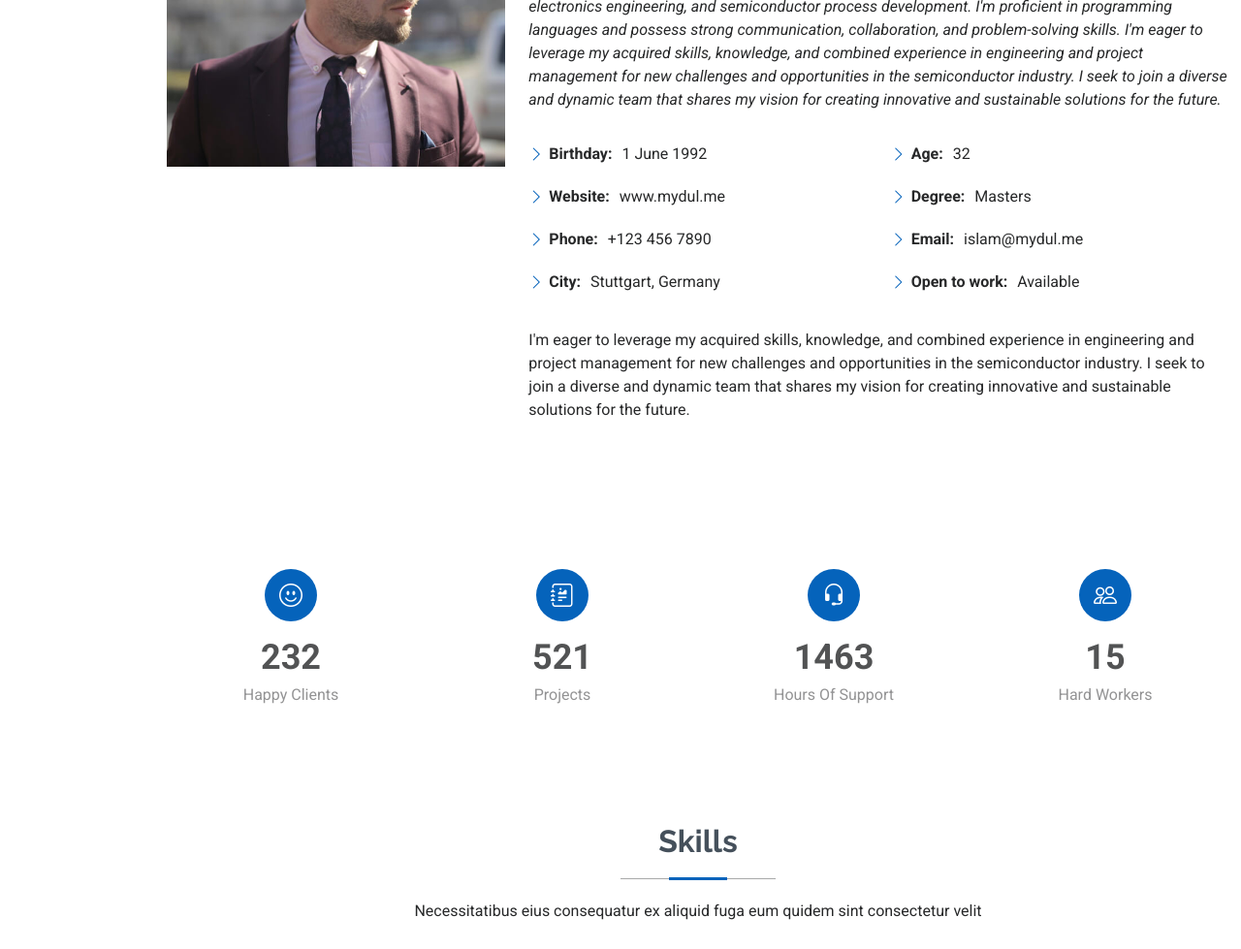
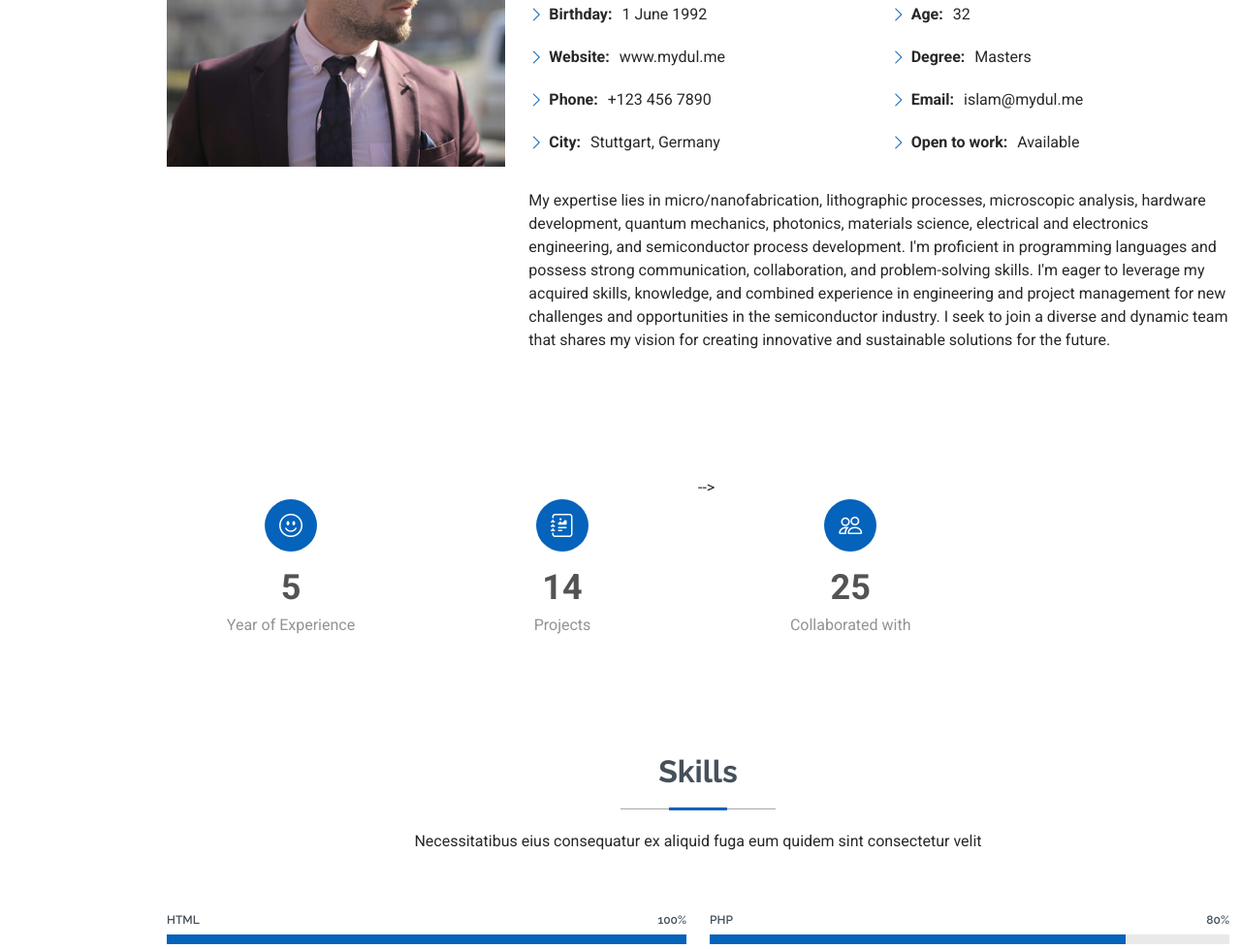
Before and after one commit to mydul/islam, a plain HTML site: page index.html in a window 1280 px wide. Shown: the part 1224-2203 px from the top of the page at 97% size. Drawn offline with nearby package versions, Linux system fonts and the light colour scheme; animation ran at ten frames a second.

Commit message:
Update index.html

```diff
--- a/index.html
+++ b/index.html
@@ -97,7 +97,7 @@
           <div class="col-lg-8 content">
             <h2>Project Manager and Nanotech Engineer</h2>
             <p class="fst-italic py-3">
-              I currently work as a Project Manager in Research and Development at Magnetic Sense, a global leader in intelligent sensor solutions. In this role, I lead projects, manage risk and change, implement agile methodologies, and oversee systems engineering and testing. I also foster strategic thinking and continuous innovation. My expertise lies in micro/nanofabrication, lithographic processes, microscopic analysis, hardware development, quantum mechanics, photonics, materials science, electrical and electronics engineering, and semiconductor process development. I'm proficient in programming languages and possess strong communication, collaboration, and problem-solving skills. I'm eager to leverage my acquired skills, knowledge, and combined experience in engineering and project management for new challenges and opportunities in the semiconductor industry. I seek to join a diverse and dynamic team that shares my vision for creating innovative and sustainable solutions for the future.
+              I currently work as a Project Manager in Research and Development at Magnetic Sense, a global leader in intelligent sensor solutions. In this role, I lead projects, manage risk and change, implement agile methodologies, and oversee systems engineering and testing. I also foster strategic thinking and continuous innovation.
             </p>
             <div class="row">
               <div class="col-lg-6">
@@ -118,7 +118,7 @@
               </div>
             </div>
             <p class="py-3">
-              I'm eager to leverage my acquired skills, knowledge, and combined experience in engineering and project management for new challenges and opportunities in the semiconductor industry. I seek to join a diverse and dynamic team that shares my vision for creating innovative and sustainable solutions for the future.
+              My expertise lies in micro/nanofabrication, lithographic processes, microscopic analysis, hardware development, quantum mechanics, photonics, materials science, electrical and electronics engineering, and semiconductor process development. I'm proficient in programming languages and possess strong communication, collaboration, and problem-solving skills. I'm eager to leverage my acquired skills, knowledge, and combined experience in engineering and project management for new challenges and opportunities in the semiconductor industry. I seek to join a diverse and dynamic team that shares my vision for creating innovative and sustainable solutions for the future.
             </p>
           </div>
         </div>
@@ -137,19 +137,19 @@
           <div class="col-lg-3 col-md-6 d-flex flex-column align-items-center">
             <i class="bi bi-emoji-smile"></i>
             <div class="stats-item">
-              <span data-purecounter-start="0" data-purecounter-end="232" data-purecounter-duration="1" class="purecounter"></span>
-              <p>Happy Clients</p>
+              <span data-purecounter-start="0" data-purecounter-end="5" data-purecounter-duration="1" class="purecounter"></span>
+              <p>Year of Experience</p>
             </div>
           </div><!-- End Stats Item -->
 
           <div class="col-lg-3 col-md-6 d-flex flex-column align-items-center">
             <i class="bi bi-journal-richtext"></i>
             <div class="stats-item">
-              <span data-purecounter-start="0" data-purecounter-end="521" data-purecounter-duration="1" class="purecounter"></span>
+              <span data-purecounter-start="0" data-purecounter-end="14" data-purecounter-duration="1" class="purecounter"></span>
               <p>Projects</p>
             </div>
           </div><!-- End Stats Item -->
-
+<!--
           <div class="col-lg-3 col-md-6 d-flex flex-column align-items-center">
             <i class="bi bi-headset"></i>
             <div class="stats-item">
@@ -157,12 +157,12 @@
               <p>Hours Of Support</p>
             </div>
           </div><!-- End Stats Item -->
-
+ -->
           <div class="col-lg-3 col-md-6 d-flex flex-column align-items-center">
             <i class="bi bi-people"></i>
             <div class="stats-item">
-              <span data-purecounter-start="0" data-purecounter-end="15" data-purecounter-duration="1" class="purecounter"></span>
-              <p>Hard Workers</p>
+              <span data-purecounter-start="0" data-purecounter-end="25" data-purecounter-duration="1" class="purecounter"></span>
+              <p>Collaborated with</p>
             </div>
           </div><!-- End Stats Item -->
 
```
